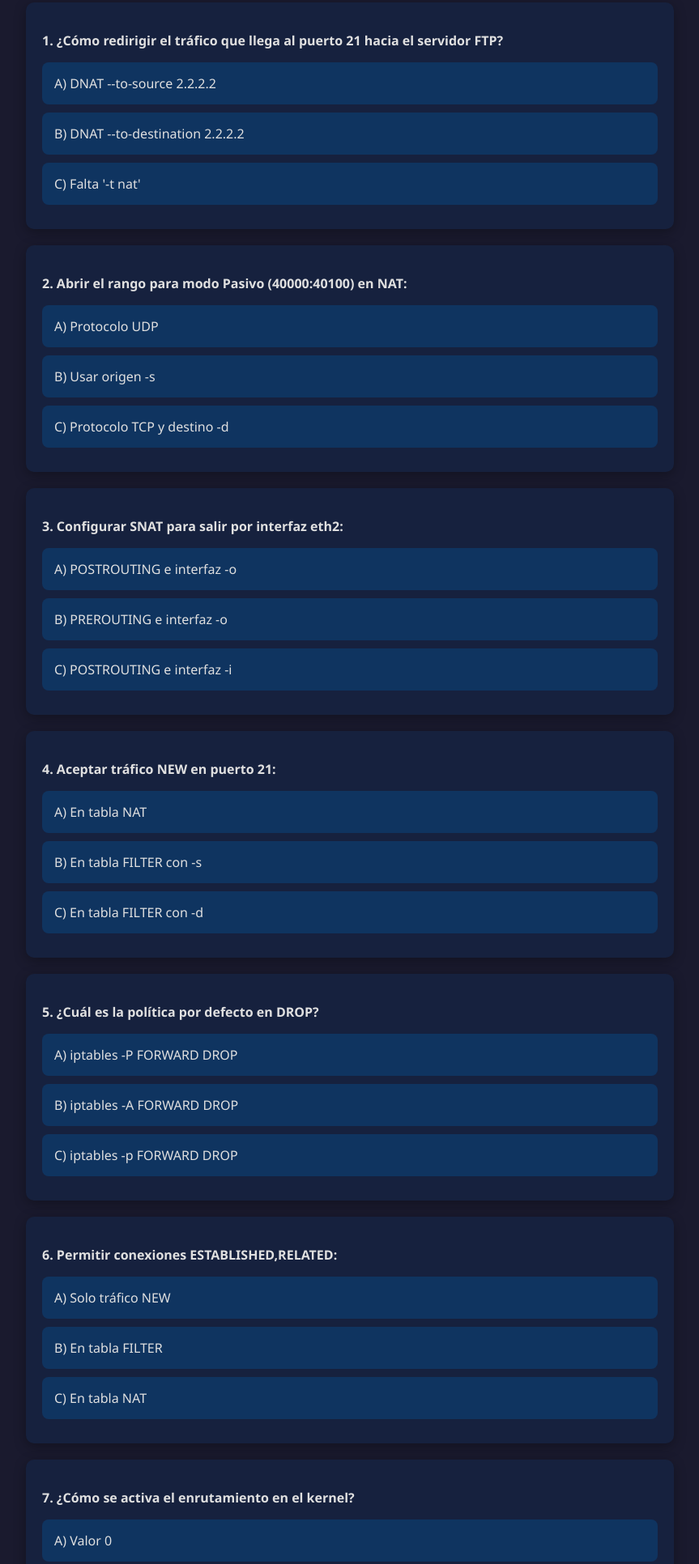
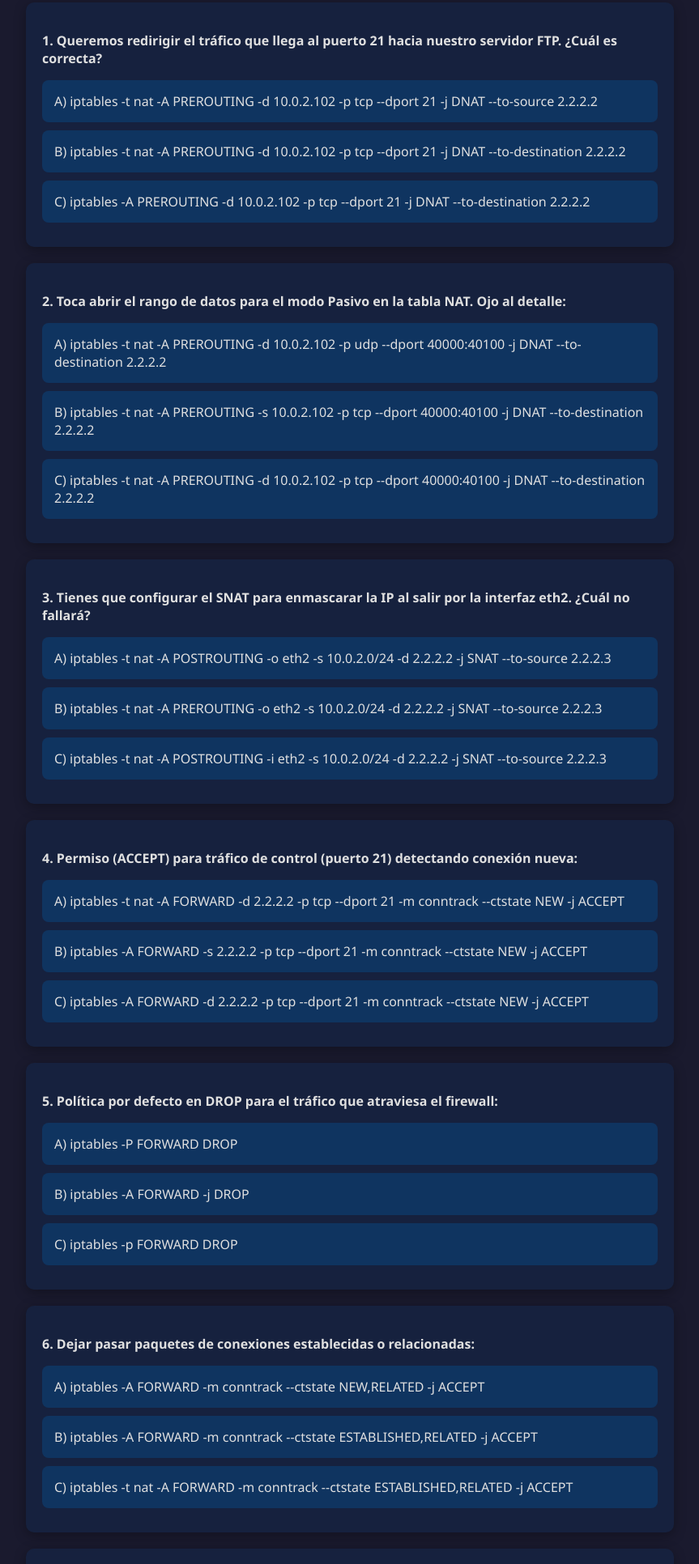
Before and after one commit to Esmeraldapr/IPTABLES, a plain HTML site: page index.html in a window 1280 px wide. Shown: the part 362-2294 px from the top of the page at 81% size, without its empty margins (208-1071 px from the left). Drawn offline with Linux system fonts and the light colour scheme.

Commit message:
Add files via upload

```diff
--- a/index.html
+++ b/index.html
@@ -36,10 +36,11 @@
         .opcion.disabled { pointer-events: none; opacity: 0.7; }
         .opcion:hover { background: #533483; transform: scale(1.01); }
 
-        .feedback { display: none; margin-top: 15px; padding: 15px; border-radius: 8px; font-weight: bold; }
+        .feedback { display: none; margin-top: 15px; padding: 15px; border-radius: 8px; font-weight: bold; line-height: 1.4; }
         .correcto { background: #1b4332; color: #81c784; border: 1px solid var(--correct); }
         .incorrecto { background: #431b1b; color: #e57373; border: 1px solid var(--wrong); }
 
+        /* Estilos del Círculo de Resultado Final */
         #resultado-final {
             display: none;
             text-align: center;
@@ -91,16 +92,66 @@
 
 <script>
     const preguntas = [
-        { q: "1. ¿Cómo redirigir el tráfico que llega al puerto 21 hacia el servidor FTP?", opts: { A: "DNAT --to-source 2.2.2.2", B: "DNAT --to-destination 2.2.2.2", C: "Falta '-t nat'" }, ans: "B", exp: "DNAT usa --to-destination para redirigir tráfico entrante." },
-        { q: "2. Abrir el rango para modo Pasivo (40000:40100) en NAT:", opts: { A: "Protocolo UDP", B: "Usar origen -s", C: "Protocolo TCP y destino -d" }, ans: "C", exp: "En NAT PREROUTING buscamos el destino (-d) y el protocolo TCP." },
-        { q: "3. Configurar SNAT para salir por interfaz eth2:", opts: { A: "POSTROUTING e interfaz -o", B: "PREROUTING e interfaz -o", C: "POSTROUTING e interfaz -i" }, ans: "A", exp: "SNAT siempre va en POSTROUTING y usa la interfaz de salida (-o)." },
-        { q: "4. Aceptar tráfico NEW en puerto 21:", opts: { A: "En tabla NAT", B: "En tabla FILTER con -s", C: "En tabla FILTER con -d" }, ans: "C", exp: "El filtrado de paquetes (ACCEPT/DROP) se hace en la tabla filter." },
-        { q: "5. ¿Cuál es la política por defecto en DROP?", opts: { A: "iptables -P FORWARD DROP", B: "iptables -A FORWARD DROP", C: "iptables -p FORWARD DROP" }, ans: "A", exp: "Se usa -P (mayúscula) para definir la Política." },
-        { q: "6. Permitir conexiones ESTABLISHED,RELATED:", opts: { A: "Solo tráfico NEW", B: "En tabla FILTER", C: "En tabla NAT" }, ans: "B", exp: "Es vital para que los paquetes de respuesta vuelvan a pasar." },
-        { q: "7. ¿Cómo se activa el enrutamiento en el kernel?", opts: { A: "Valor 0", B: "sysctl -r", C: "Valor 1 con sysctl -w" }, ans: "C", exp: "El valor 1 habilita el 'forwarding' de IPs." },
-        { q: "8. Permiso en FILTER para FTP Pasivo:", opts: { A: "Hacia IP privada", B: "Hacia IP pública", C: "Usando --sport" }, ans: "B", exp: "En la cadena FORWARD el paquete ya lleva la IP de destino tras el NAT." },
-        { q: "9. Permitir entrada de datos modo Pasivo:", opts: { A: "Puerto 20", B: "DNAT en puertos altos", C: "ACCEPT en puertos altos (NEW)" }, ans: "C", exp: "El modo pasivo requiere abrir los puertos altos configurados." },
-        { q: "10. ¿Cómo bloquear acceso AL propio firewall?", opts: { A: "Cadena INPUT", B: "Cadena FORWARD", C: "Cadena OUTPUT" }, ans: "A", exp: "INPUT controla los paquetes que tienen como destino el propio host." }
+        {
+            q: "1. Queremos redirigir el tráfico que llega al puerto 21 hacia nuestro servidor FTP. ¿Cuál es correcta?",
+            opts: { A: "iptables -t nat -A PREROUTING -d 10.0.2.102 -p tcp --dport 21 -j DNAT --to-source 2.2.2.2", B: "iptables -t nat -A PREROUTING -d 10.0.2.102 -p tcp --dport 21 -j DNAT --to-destination 2.2.2.2", C: "iptables -A PREROUTING -d 10.0.2.102 -p tcp --dport 21 -j DNAT --to-destination 2.2.2.2" },
+            ans: "B",
+            exp: "La trampa en A es --to-source (es para SNAT). En C falta '-t nat'."
+        },
+        {
+            q: "2. Toca abrir el rango de datos para el modo Pasivo en la tabla NAT. Ojo al detalle:",
+            opts: { A: "iptables -t nat -A PREROUTING -d 10.0.2.102 -p udp --dport 40000:40100 -j DNAT --to-destination 2.2.2.2", B: "iptables -t nat -A PREROUTING -s 10.0.2.102 -p tcp --dport 40000:40100 -j DNAT --to-destination 2.2.2.2", C: "iptables -t nat -A PREROUTING -d 10.0.2.102 -p tcp --dport 40000:40100 -j DNAT --to-destination 2.2.2.2" },
+            ans: "C",
+            exp: "En A el error es UDP. En B el error es usar -s (origen) en lugar de -d (destino)."
+        },
+        {
+            q: "3. Tienes que configurar el SNAT para enmascarar la IP al salir por la interfaz eth2. ¿Cuál no fallará?",
+            opts: { A: "iptables -t nat -A POSTROUTING -o eth2 -s 10.0.2.0/24 -d 2.2.2.2 -j SNAT --to-source 2.2.2.3", B: "iptables -t nat -A PREROUTING -o eth2 -s 10.0.2.0/24 -d 2.2.2.2 -j SNAT --to-source 2.2.2.3", C: "iptables -t nat -A POSTROUTING -i eth2 -s 10.0.2.0/24 -d 2.2.2.2 -j SNAT --to-source 2.2.2.3" },
+            ans: "A",
+            exp: "SNAT siempre va en POSTROUTING y usa interfaz de salida -o."
+        },
+        {
+            q: "4. Permiso (ACCEPT) para tráfico de control (puerto 21) detectando conexión nueva:",
+            opts: { A: "iptables -t nat -A FORWARD -d 2.2.2.2 -p tcp --dport 21 -m conntrack --ctstate NEW -j ACCEPT", B: "iptables -A FORWARD -s 2.2.2.2 -p tcp --dport 21 -m conntrack --ctstate NEW -j ACCEPT", C: "iptables -A FORWARD -d 2.2.2.2 -p tcp --dport 21 -m conntrack --ctstate NEW -j ACCEPT" },
+            ans: "C",
+            exp: "ACCEPT va en tabla filter (por defecto). En B se equivoca con -s (debe ser destino -d)."
+        },
+        {
+            q: "5. Política por defecto en DROP para el tráfico que atraviesa el firewall:",
+            opts: { A: "iptables -P FORWARD DROP", B: "iptables -A FORWARD -j DROP", C: "iptables -p FORWARD DROP" },
+            ans: "A",
+            exp: "Para políticas se usa -P (mayúscula). La -p es para protocolo."
+        },
+        {
+            q: "6. Dejar pasar paquetes de conexiones establecidas o relacionadas:",
+            opts: { A: "iptables -A FORWARD -m conntrack --ctstate NEW,RELATED -j ACCEPT", B: "iptables -A FORWARD -m conntrack --ctstate ESTABLISHED,RELATED -j ACCEPT", C: "iptables -t nat -A FORWARD -m conntrack --ctstate ESTABLISHED,RELATED -j ACCEPT" },
+            ans: "B",
+            exp: "Es vital usar ESTABLISHED. En C intenta usar la tabla nat."
+        },
+        {
+            q: "7. Activar el enrutamiento en el kernel:",
+            opts: { A: "sysctl -w net.ipv4.ip_forward=0", B: "sysctl -r net.ipv4.ip_forward=1", C: "sysctl -w net.ipv4.ip_forward=1" },
+            ans: "C",
+            exp: "El 1 activa, el parámetro es -w (write)."
+        },
+        {
+            q: "8. Permiso en tabla FILTER para el rango de puertos del FTP Pasivo:",
+            opts: { A: "iptables -A FORWARD -d 10.0.2.102 -p tcp --dport 40000:40100 -j ACCEPT", B: "iptables -A FORWARD -d 2.2.2.2 -p tcp --dport 40000:40100 -j ACCEPT", C: "iptables -A FORWARD -d 2.2.2.2 -p tcp --sport 40000:40100 -j ACCEPT" },
+            ans: "B",
+            exp: "En FORWARD el paquete ya tiene la IP privada tras el DNAT."
+        },
+        {
+            q: "9. Permitir la entrada de datos mezclando Activo y Pasivo:",
+            opts: { A: "iptables -A FORWARD -d 2.2.2.2 -p tcp --dport 20 -j ACCEPT", B: "iptables -t nat -A FORWARD -d 2.2.2.2 -p tcp --dport 40000:40100 -j ACCEPT", C: "iptables -A FORWARD -d 2.2.2.2 -p tcp --dport 40000:40100 -m conntrack --ctstate NEW -j ACCEPT" },
+            ans: "C",
+            exp: "El puerto 20 es para el modo Activo. Aquí usamos el rango alto para el Pasivo."
+        },
+        {
+            q: "10. Bloquear conexión directa AL firewall sin afectar lo que lo atraviesa:",
+            opts: { A: "iptables -P FORWARD DROP", B: "iptables -P INPUT DROP", C: "iptables -P OUTPUT DROP" },
+            ans: "B",
+            exp: "INPUT es el tráfico con destino al propio host. FORWARD es el que atraviesa."
+        }
     ];
 
     let aciertos = 0;
@@ -152,21 +203,18 @@
         const msg = document.getElementById('mensaje-final');
 
         resDiv.style.display = 'block';
-        circulo.innerText = `${aciertos}/${preguntas.length}`;
+        circulo.innerText = `${aciertos}/10`;
 
-        const porcentaje = (aciertos / preguntas.length) * 100;
-
-        if(porcentaje >= 50) {
+        if(aciertos >= 5) {
             circulo.className = 'circle-wrap pass';
             msg.innerHTML = "¡SISTEMA PROTEGIDO!<br>Eres un maestro del firewall.";
             msg.style.color = "#81c784";
         } else {
             circulo.className = 'circle-wrap fail';
-            msg.innerHTML = "¡SISTEMA COMPROMETIDO!<br>El firewall te ha bloqueado.";
+            msg.innerHTML = "¡SISTEMA HACKEADO!<br>Repasa tus reglas.";
             msg.style.color = "#e57373";
         }
-
-        window.scrollTo({ top: document.body.scrollHeight, behavior: 'smooth' });
+        resDiv.scrollIntoView({ behavior: 'smooth' });
     }
 </script>
 
```
